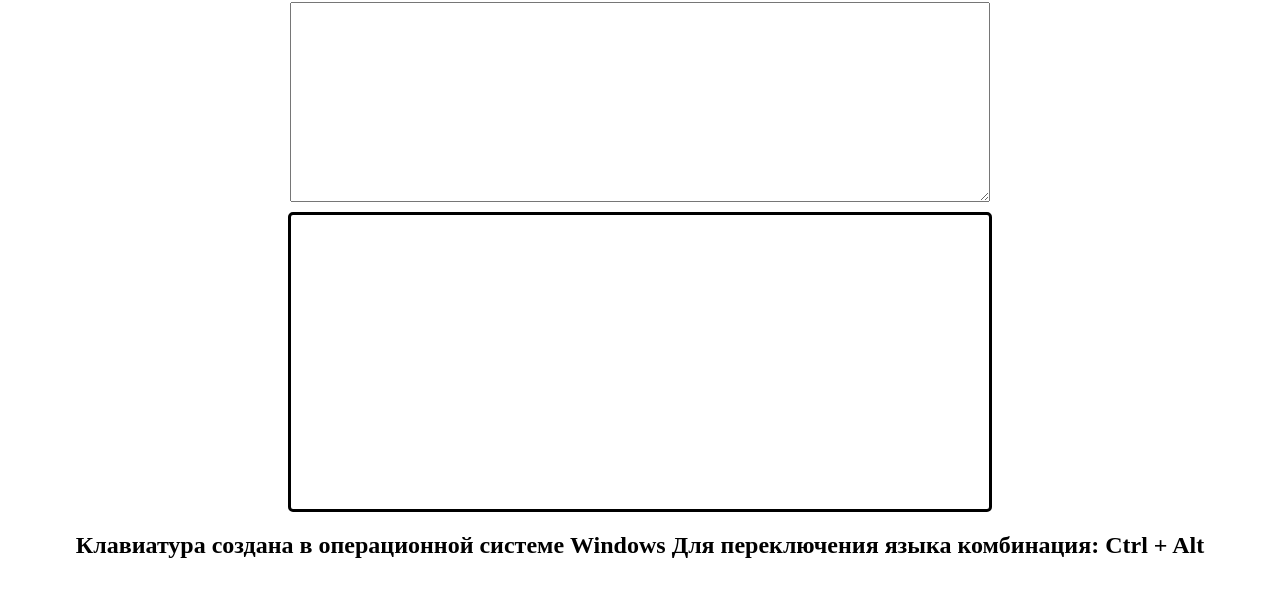
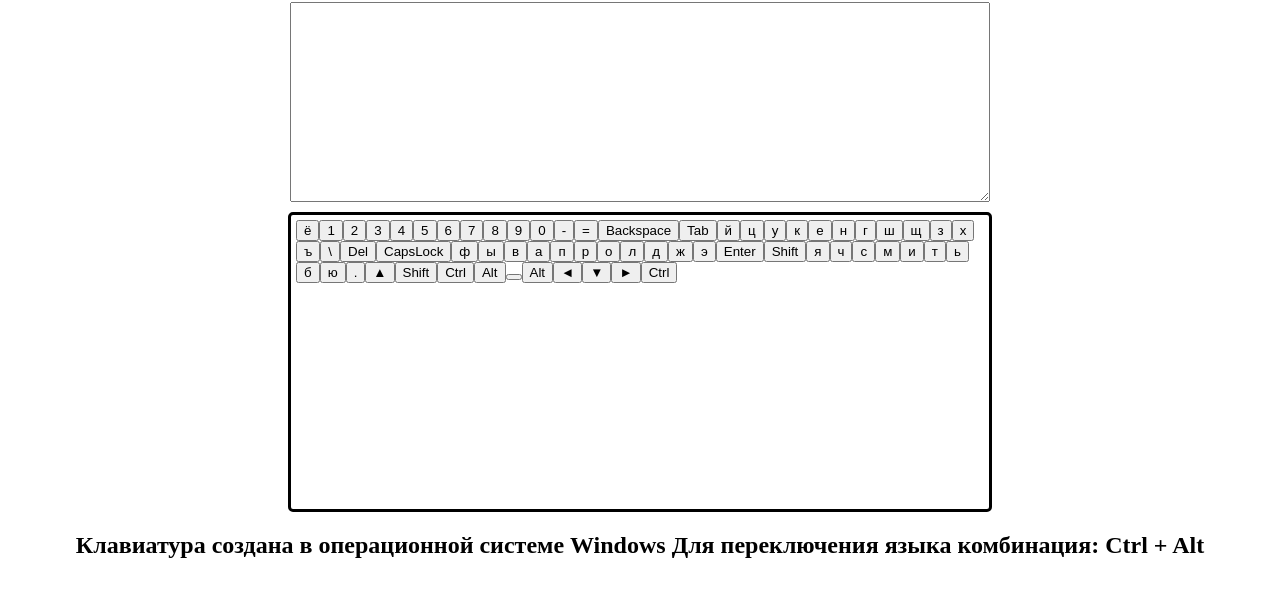
Before and after one commit to violfedoseenko/virtual-keyboard, a website built with webpack: page src/index.html in a window 1280 px wide. Shown: the part 78-674 px from the top of the page. Built offline with nearby package versions, Linux system fonts and the light colour scheme.

Commit message:
add:buttons

```diff
--- a/src/index.html
+++ b/src/index.html
@@ -5,12 +5,13 @@
     <meta http-equiv="X-UA-Compatible" content="IE=edge">
     <meta name="viewport" content="width=device-width, initial-scale=1.0">
     <link rel="stylesheet" href="./css/style.css">
+    <script type="module" src="index.js" defer></script>
     <title>Document</title>
 </head>
 <body>
 
 
-<script src="index.js"></script>
+
 <!-- <script src="../dist/bundle.js"></script> -->
 </body>
 </html>
--- a/src/index.js
+++ b/src/index.js
@@ -1,3 +1,5 @@
+import keyButtons from './keyButtons.js';
+
 const title = document.createElement('h1');
 const keyboardWrapper = document.createElement('div');
 const textarea = document.createElement('textarea');
@@ -16,3 +18,37 @@ keyboardLeyout.classList.add('keyboard_leyout');
 
 title.textContent = 'RSS Виртуальная клавиатура';
 subtitle.textContent = 'Клавиатура создана в операционной системе Windows\nДля переключения языка комбинация: Ctrl + Alt';
+
+class Keyboard {
+  constructor(keyboardLeyout, textarea) {
+    this.keyboardLeyout = keyboardLeyout;
+    this.textarea = textarea;
+    this.isCaps = false;
+    this.isDown = false;
+    this.language = localStorage.getItem('language') === 'en' ? 'en' : 'ru';
+    this.keys = [];
+  }
+
+  generateButtons() {
+    keyButtons.forEach((key) => {
+      const button = document.createElement('button');
+      button.setAttribute('id', key.code);
+      button.classList.add('key', key.code);
+
+      button.setAttribute('content_en', key.content.en);
+      button.setAttribute('content_ru', key.content.ru);
+
+      if (this.language === 'en') {
+        button.textContent = key.content.en;
+      } else {
+        button.textContent = key.content.ru;
+      }
+
+      this.keyboardLeyout.appendChild(button);
+      this.keys.push(button);
+    });
+  }
+}
+
+const keyboardObj = new Keyboard(keyboardLeyout, textarea);
+keyboardObj.generateButtons();
--- /dev/null
+++ b/src/keyButtons.js
@@ -0,0 +1,380 @@
+export default [
+  {
+    code: 'Backquote',
+    content: { en: '`', ru: 'ё' },
+    shift: { en: '~', ru: 'Ё' },
+    character: { en: 'symbol', ru: 'letter' },
+  },
+  {
+    code: 'Digit1',
+    content: { en: '1', ru: '1' },
+    shift: { en: '!', ru: '!' },
+    character: { en: 'digit', ru: 'digit' },
+  },
+  {
+    code: 'Digit2',
+    content: { en: '2', ru: '2' },
+    shift: { en: '@', ru: '"' },
+    character: { en: 'digit', ru: 'digit' },
+  },
+  {
+    code: 'Digit3',
+    content: { en: '3', ru: '3' },
+    shift: { en: '#', ru: '№' },
+    character: { en: 'digit', ru: 'digit' },
+  },
+  {
+    code: 'Digit4',
+    content: { en: '4', ru: '4' },
+    shift: { en: '$', ru: ';' },
+    character: { en: 'digit', ru: 'digit' },
+  },
+  {
+    code: 'Digit5',
+    content: { en: '5', ru: '5' },
+    shift: { en: '%', ru: '%' },
+    character: { en: 'digit', ru: 'digit' },
+  },
+  {
+    code: 'Digit6',
+    content: { en: '6', ru: '6' },
+    shift: { en: '^', ru: ':' },
+    character: { en: 'digit', ru: 'digit' },
+  },
+  {
+    code: 'Digit7',
+    content: { en: '7', ru: '7' },
+    shift: { en: '&', ru: '?' },
+    character: { en: 'digit', ru: 'digit' },
+  },
+  {
+    code: 'Digit8',
+    content: { en: '8', ru: '8' },
+    shift: { en: '*', ru: '*' },
+    character: { en: 'digit', ru: 'digit' },
+  },
+  {
+    code: 'Digit9',
+    content: { en: '9', ru: '9' },
+    shift: { en: '(', ru: '(' },
+    character: { en: 'digit', ru: 'digit' },
+  },
+  {
+    code: 'Digit0',
+    content: { en: '0', ru: '0' },
+    shift: { en: ')', ru: ')' },
+    character: { en: 'digit', ru: 'digit' },
+  },
+  {
+    code: 'Minus',
+    content: { en: '-', ru: '-' },
+    shift: { en: '_', ru: '_' },
+    character: { en: 'symbol', ru: 'symbol' },
+  },
+  {
+    code: 'Equal',
+    content: { en: '=', ru: '=' },
+    shift: { en: '+', ru: '+' },
+    character: { en: 'symbol', ru: 'symbol' },
+  },
+  {
+    code: 'Backspace',
+    content: { en: 'Backspace', ru: 'Backspace' },
+    shift: { en: 'Backspace', ru: 'Backspace' },
+    character: { en: 'func', ru: 'func' },
+  },
+  {
+    code: 'Tab',
+    content: { en: 'Tab', ru: 'Tab' },
+    shift: { en: 'Tab', ru: 'Tab' },
+    character: { en: 'func', ru: 'func' },
+  },
+  {
+    code: 'KeyQ',
+    content: { en: 'q', ru: 'й' },
+    shift: { en: 'Q', ru: 'Й' },
+    character: { en: 'letter', ru: 'letter' },
+  },
+  {
+    code: 'KeyW',
+    content: { en: 'w', ru: 'ц' },
+    shift: { en: 'W', ru: 'Ц' },
+    character: { en: 'letter', ru: 'letter' },
+  },
+  {
+    code: 'KeyE',
+    content: { en: 'e', ru: 'у' },
+    shift: { en: 'E', ru: 'У' },
+    character: { en: 'letter', ru: 'letter' },
+  },
+  {
+    code: 'KeyR',
+    content: { en: 'r', ru: 'к' },
+    shift: { en: 'R', ru: 'К' },
+    character: { en: 'letter', ru: 'letter' },
+  },
+  {
+    code: 'KeyT',
+    content: { en: 't', ru: 'е' },
+    shift: { en: 'T', ru: 'Е' },
+    character: { en: 'letter', ru: 'letter' },
+  },
+  {
+    code: 'KeyY',
+    content: { en: 'y', ru: 'н' },
+    shift: { en: 'Y', ru: 'Н' },
+    character: { en: 'letter', ru: 'letter' },
+  },
+  {
+    code: 'KeyU',
+    content: { en: 'u', ru: 'г' },
+    shift: { en: 'U', ru: 'Г' },
+    character: { en: 'letter', ru: 'letter' },
+  },
+  {
+    code: 'KeyI',
+    content: { en: 'i', ru: 'ш' },
+    shift: { en: 'I', ru: 'Ш' },
+    character: { en: 'letter', ru: 'letter' },
+  },
+  {
+    code: 'KeyO',
+    content: { en: 'o', ru: 'щ' },
+    shift: { en: 'O', ru: 'Щ' },
+    character: { en: 'letter', ru: 'letter' },
+  },
+  {
+    code: 'KeyP',
+    content: { en: 'p', ru: 'з' },
+    shift: { en: 'P', ru: 'З' },
+    character: { en: 'letter', ru: 'letter' },
+  },
+  {
+    code: 'BracketLeft',
+    content: { en: '[', ru: 'х' },
+    shift: { en: '{', ru: 'Х' },
+    character: { en: 'symbol', ru: 'letter' },
+  },
+  {
+    code: 'BracketRight',
+    content: { en: ']', ru: 'ъ' },
+    shift: { en: '}', ru: 'Ъ' },
+    character: { en: 'symbol', ru: 'letter' },
+  },
+  {
+    code: 'Backslash',
+    content: { en: '\\', ru: '\\' },
+    shift: { en: '|', ru: '/' },
+    character: { en: 'symbol', ru: 'symbol' },
+  },
+  {
+    code: 'Delete',
+    content: { en: 'Del', ru: 'Del' },
+    shift: { en: 'Del', ru: 'Del' },
+    character: { en: 'func', ru: 'func' },
+  },
+  {
+    code: 'CapsLock',
+    content: { en: 'CapsLock', ru: 'CapsLock' },
+    shift: { en: 'CapsLock', ru: 'CapsLock' },
+    character: { en: 'func', ru: 'func' },
+  },
+  {
+    code: 'KeyA',
+    content: { en: 'a', ru: 'ф' },
+    shift: { en: 'A', ru: 'Ф' },
+    character: { en: 'letter', ru: 'letter' },
+  },
+  {
+    code: 'KeyS',
+    content: { en: 's', ru: 'ы' },
+    shift: { en: 'S', ru: 'Ы' },
+    character: { en: 'letter', ru: 'letter' },
+  },
+  {
+    code: 'KeyD',
+    content: { en: 'd', ru: 'в' },
+    shift: { en: 'D', ru: 'В' },
+    character: { en: 'letter', ru: 'letter' },
+  },
+  {
+    code: 'KeyF',
+    content: { en: 'f', ru: 'а' },
+    shift: { en: 'F', ru: 'А' },
+    character: { en: 'letter', ru: 'letter' },
+  },
+  {
+    code: 'KeyG',
+    content: { en: 'g', ru: 'п' },
+    shift: { en: 'G', ru: 'П' },
+    character: { en: 'letter', ru: 'letter' },
+  },
+  {
+    code: 'KeyH',
+    content: { en: 'h', ru: 'р' },
+    shift: { en: 'H', ru: 'Р' },
+    character: { en: 'letter', ru: 'letter' },
+  },
+  {
+    code: 'KeyJ',
+    content: { en: 'j', ru: 'о' },
+    shift: { en: 'J', ru: 'О' },
+    character: { en: 'letter', ru: 'letter' },
+  },
+  {
+    code: 'KeyK',
+    content: { en: 'k', ru: 'л' },
+    shift: { en: 'K', ru: 'Л' },
+    character: { en: 'letter', ru: 'letter' },
+  },
+  {
+    code: 'KeyL',
+    content: { en: 'l', ru: 'д' },
+    shift: { en: 'L', ru: 'Д' },
+    character: { en: 'letter', ru: 'letter' },
+  },
+  {
+    code: 'Semicolon',
+    content: { en: ';', ru: 'ж' },
+    shift: { en: ':', ru: 'Ж' },
+    character: { en: 'symbol', ru: 'letter' },
+  },
+  {
+    code: 'Quote',
+    content: { en: "'", ru: 'э' },
+    shift: { en: '"', ru: 'Э' },
+    character: { en: 'symbol', ru: 'letter' },
+  },
+  {
+    code: 'Enter',
+    content: { en: 'Enter', ru: 'Enter' },
+    shift: { en: 'Enter', ru: 'Enter' },
+    character: { en: 'func', ru: 'func' },
+  },
+  {
+    code: 'ShiftLeft',
+    content: { en: 'Shift', ru: 'Shift' },
+    shift: { en: 'Shift', ru: 'Shift' },
+    character: { en: 'func', ru: 'func' },
+  },
+  {
+    code: 'KeyZ',
+    content: { en: 'z', ru: 'я' },
+    shift: { en: 'Z', ru: 'Я' },
+    character: { en: 'letter', ru: 'letter' },
+  },
+  {
+    code: 'KeyX',
+    content: { en: 'x', ru: 'ч' },
+    shift: { en: 'X', ru: 'Ч' },
+    character: { en: 'letter', ru: 'letter' },
+  },
+  {
+    code: 'KeyC',
+    content: { en: 'c', ru: 'с' },
+    shift: { en: 'C', ru: 'С' },
+    character: { en: 'letter', ru: 'letter' },
+  },
+  {
+    code: 'KeyV',
+    content: { en: 'v', ru: 'м' },
+    shift: { en: 'V', ru: 'М' },
+    character: { en: 'letter', ru: 'letter' },
+  },
+  {
+    code: 'KeyB',
+    content: { en: 'b', ru: 'и' },
+    shift: { en: 'B', ru: 'И' },
+    character: { en: 'letter', ru: 'letter' },
+  },
+  {
+    code: 'KeyN',
+    content: { en: 'n', ru: 'т' },
+    shift: { en: 'N', ru: 'Т' },
+    character: { en: 'letter', ru: 'letter' },
+  },
+  {
+    code: 'KeyM',
+    content: { en: 'm', ru: 'ь' },
+    shift: { en: 'M', ru: 'Ь' },
+    character: { en: 'letter', ru: 'letter' },
+  },
+  {
+    code: 'Comma',
+    content: { en: ',', ru: 'б' },
+    shift: { en: '<', ru: 'Б' },
+    character: { en: 'symbol', ru: 'letter' },
+  },
+  {
+    code: 'Period',
+    content: { en: '.', ru: 'ю' },
+    shift: { en: '>', ru: 'Ю' },
+    character: { en: 'symbol', ru: 'letter' },
+  },
+  {
+    code: 'Slash',
+    content: { en: '/', ru: '.' },
+    shift: { en: '?', ru: ',' },
+    character: { en: 'symbol', ru: 'symbol' },
+  },
+  {
+    code: 'ArrowUp',
+    content: { en: '▲', ru: '▲' },
+    shift: { en: '▲', ru: '▲' },
+    character: { en: 'symbol', ru: 'symbol' },
+  },
+  {
+    code: 'ShiftRight',
+    content: { en: 'Shift', ru: 'Shift' },
+    shift: { en: 'Shift', ru: 'Shift' },
+    character: { en: 'func', ru: 'func' },
+  },
+  {
+    code: 'ControlLeft',
+    content: { en: 'Ctrl', ru: 'Ctrl' },
+    shift: { en: 'Ctrl', ru: 'Ctrl' },
+    character: { en: 'func', ru: 'func' },
+  },
+  {
+    code: 'AltLeft',
+    content: { en: 'Alt', ru: 'Alt' },
+    shift: { en: 'Alt', ru: 'Alt' },
+    character: { en: 'func', ru: 'func' },
+  },
+  {
+    code: 'Space',
+    content: { en: ' ', ru: ' ' },
+    shift: { en: ' ', ru: ' ' },
+    character: { en: 'symbol', ru: 'symbol' },
+  },
+  {
+    code: 'AltRight',
+    content: { en: 'Alt', ru: 'Alt' },
+    shift: { en: 'Alt', ru: 'Alt' },
+    character: { en: 'func', ru: 'func' },
+  },
+  {
+    code: 'ArrowLeft',
+    content: { en: '◄', ru: '◄' },
+    shift: { en: '◄', ru: '◄' },
+    character: { en: 'symbol', ru: 'symbol' },
+  },
+  {
+    code: 'ArrowDown',
+    content: { en: '▼', ru: '▼' },
+    shift: { en: '▼', ru: '▼' },
+    character: { en: 'symbol', ru: 'symbol' },
+  },
+  {
+    code: 'ArrowRight',
+    content: { en: '►', ru: '►' },
+    shift: { en: '►', ru: '►' },
+    character: { en: 'symbol', ru: 'symbol' },
+  },
+  {
+    code: 'ControlRight',
+    content: { en: 'Ctrl', ru: 'Ctrl' },
+    shift: { en: 'Ctrl', ru: 'Ctrl' },
+    character: { en: 'func', ru: 'func' },
+  },
+];
--- a/src/scss/style.scss
+++ b/src/scss/style.scss
@@ -31,3 +31,33 @@ h2 {
         height: 300px;
     }
 }
+.keyboard {
+    display: flex;
+    justify-content: space-between;
+    flex-wrap: wrap;
+    column-gap: 5px;
+
+    width: 704px;
+    margin: 0 auto;
+    border: 3px solid black;
+    border-radius: 5px;
+    padding: 5px;
+    height: 300px;
+    .k-key {
+        width: 40px;
+        height: 40px;
+        border: 1px solid black;
+        // margin-right: 6px;
+        padding: 3px;
+        float: left;
+
+    }
+    .Backspace {
+        width: 100px;
+    }
+    // .clearfix {
+    //     display: block;
+    //     width: 100px;
+    //     clear: both;
+    // }
+}
```
Also changed, not shown: src/css/style.css, 1 other file.
